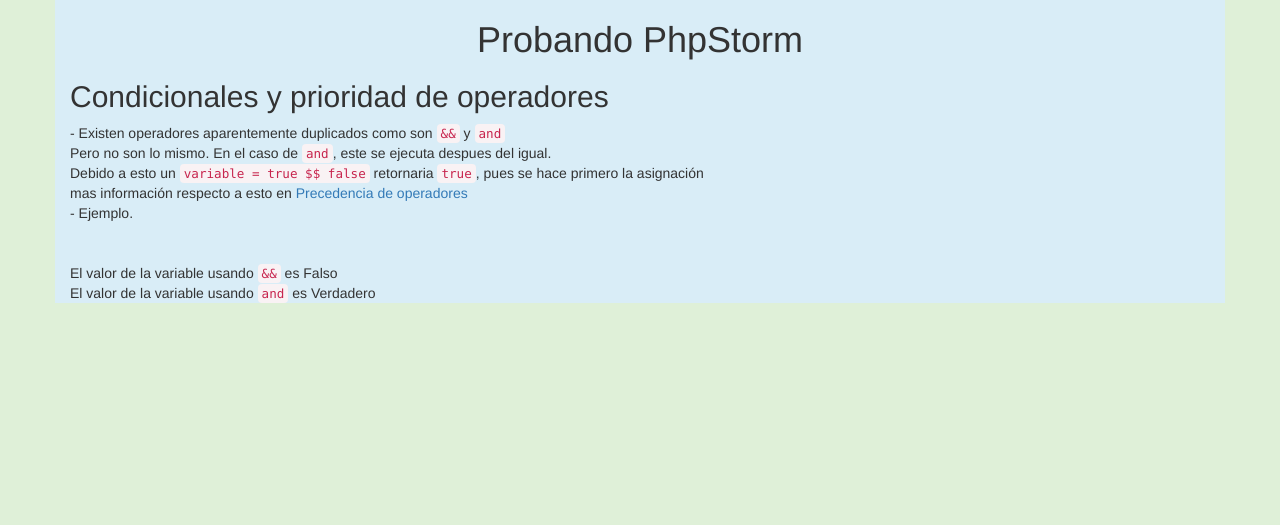
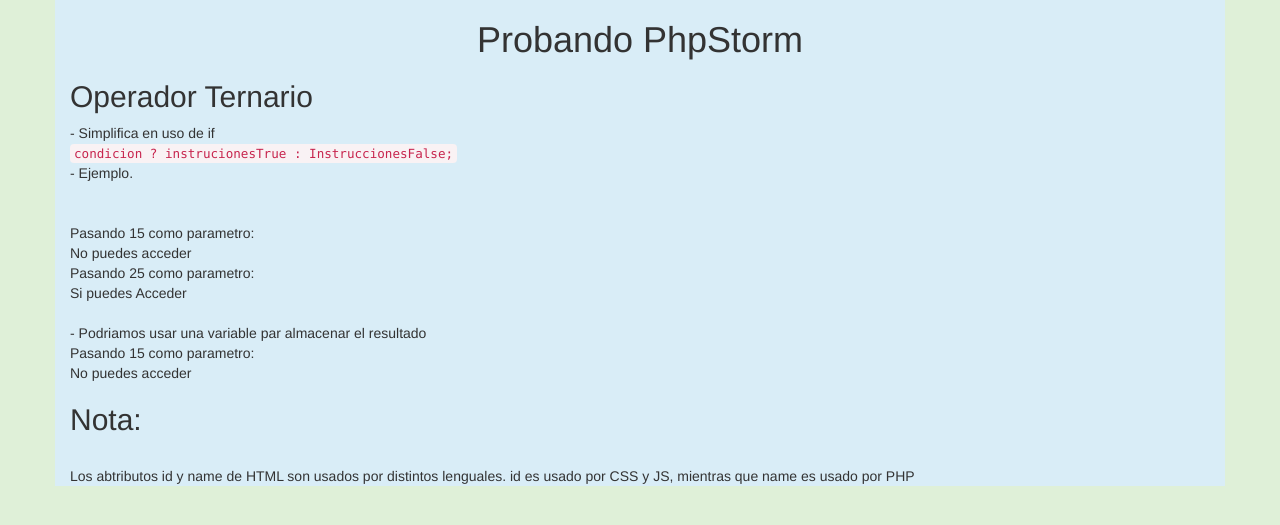
Before and after one commit to App-PHP/PHP-Pildoras, a PHP site: page / in a window 1280 px wide. Shown: the top 525 px of the page. Run offline with PHP 8.4, Linux system fonts and the light colour scheme.

Commit message:
Video 15, Operador ternario

```diff
--- a/index.php
+++ b/index.php
@@ -1,5 +1,5 @@
 <?php
 require("config/config.php");
 require("html/head.html");
-require("videos/1/15-CondicionalesYPrioridadOperadores.php");
+require("videos/1/16-OperadorTernario.php");
 include("html/foot.html");
--- /dev/null
+++ b/videos/1/16-OperadorTernario.php
@@ -0,0 +1,33 @@
+<?php
+/**
+ * Created by PhpStorm.
+ * User: hernan
+ * Date: 20/06/2016
+ * Time: 11:28
+ */
+
+echo "<h2>Operador Ternario</h2>";
+
+echo "- Simplifica en uso de if<br>";
+
+echo "<code>condicion ? instrucionesTrue : InstruccionesFalse;</code><br>";
+
+echo "- Ejemplo.<br><br><br>";
+
+$edad1 = 15;
+$edad2 = 25;
+
+echo "Pasando $edad1 como parametro: <br>";
+echo $edad1<18 ? "No puedes acceder<br>" : "Si puedes Acceder<br>";
+
+echo "Pasando $edad2 como parametro: <br>";
+echo $edad2<18 ? "No puedes acceder<br>" : "Si puedes Acceder<br>";
+
+echo "<br>- Podriamos usar una variable par almacenar el resultado<br>";
+
+echo "Pasando $edad1 como parametro: <br>";
+$resultado = $edad1<18 ? "No puedes acceder<br>" : "Si puedes Acceder<br>";
+echo  $resultado;
+
+echo "<h2>Nota:</h2><br>";
+echo "Los abtributos id y name de HTML son usados por distintos lenguales. id es usado por CSS y JS, mientras que name es usado por PHP<br>";
```
